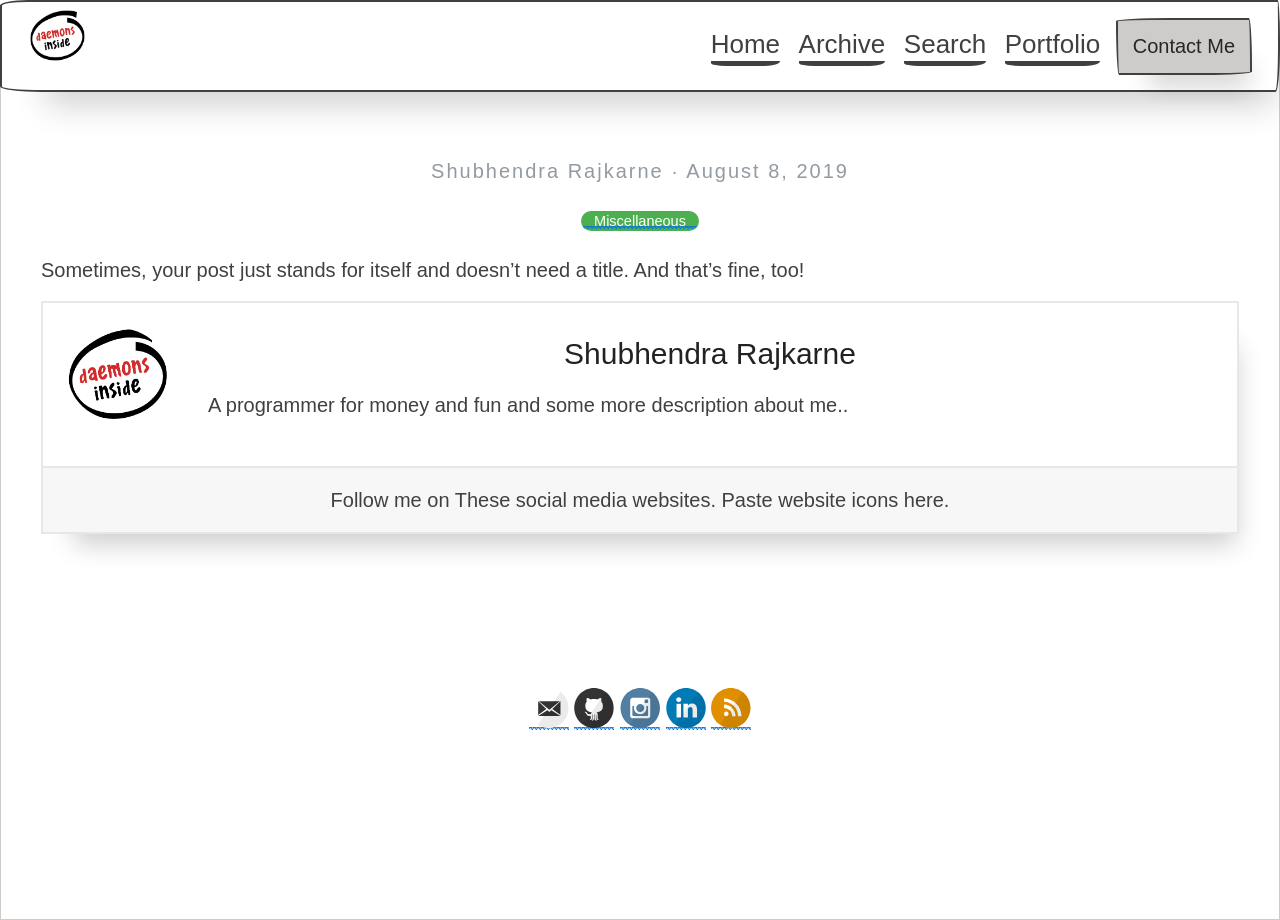
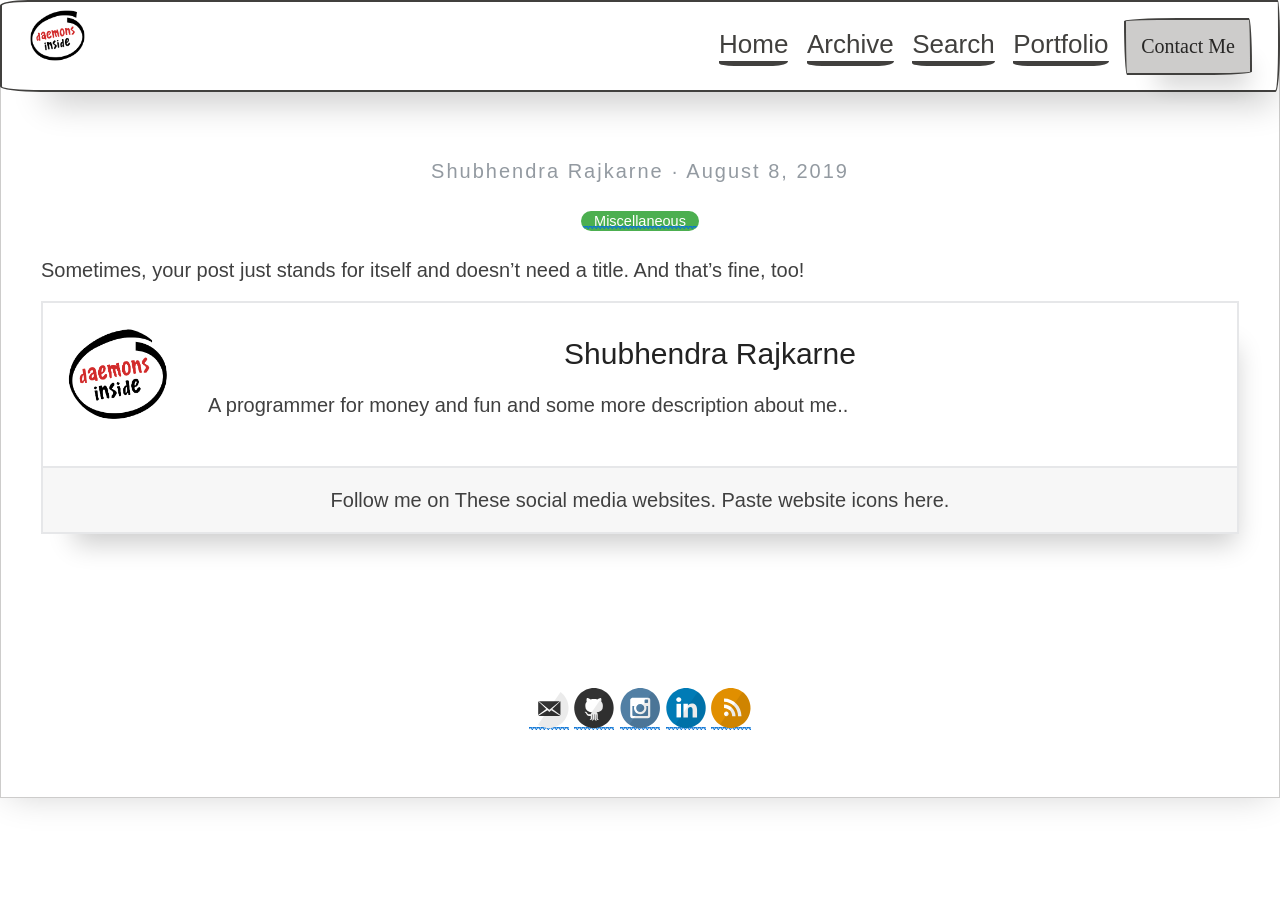
Before and after one commit to daemons-disciple/daemons-disciple.github.io, a Jekyll site: the page built from _posts/2019-08-08-no-title-posts.md, in a window 1280 px wide. Built offline with Jekyll 4.4.1, drawn with Linux system fonts in a browser that asks for light colours; nearby versions of some CDN libraries; some web fonts are replaced; a script that is not in the unit is left out.

Commit message:
fixed the paper height and font-family

```diff
--- a/_layouts/post.html
+++ b/_layouts/post.html
@@ -30,11 +30,6 @@ layout: default
 
   <!-- Author Card -->
   <div>
-    <style>
-      .text-chunk {
-        overflow: auto;
-      }
-    </style>
 
     <div class="card">
       <div class="card-body">
--- a/assets/style.scss
+++ b/assets/style.scss
@@ -146,13 +146,14 @@ table tr td :last-child {
   background-color: #eee;
 }
 
-// Makes paper full page length
-.paper{
-  height: 100vh;
+// Fixed author description card overflow, at the end of the post.
+.text-chunk {
+  overflow: auto;
 }
 
+
 .contact-nav{
-  font-family: Neucha, sans-serif;
+  font-family: "Neucha", "sans-serif";
   font-weight: 400;
   margin-bottom: 9px;
 }
```
